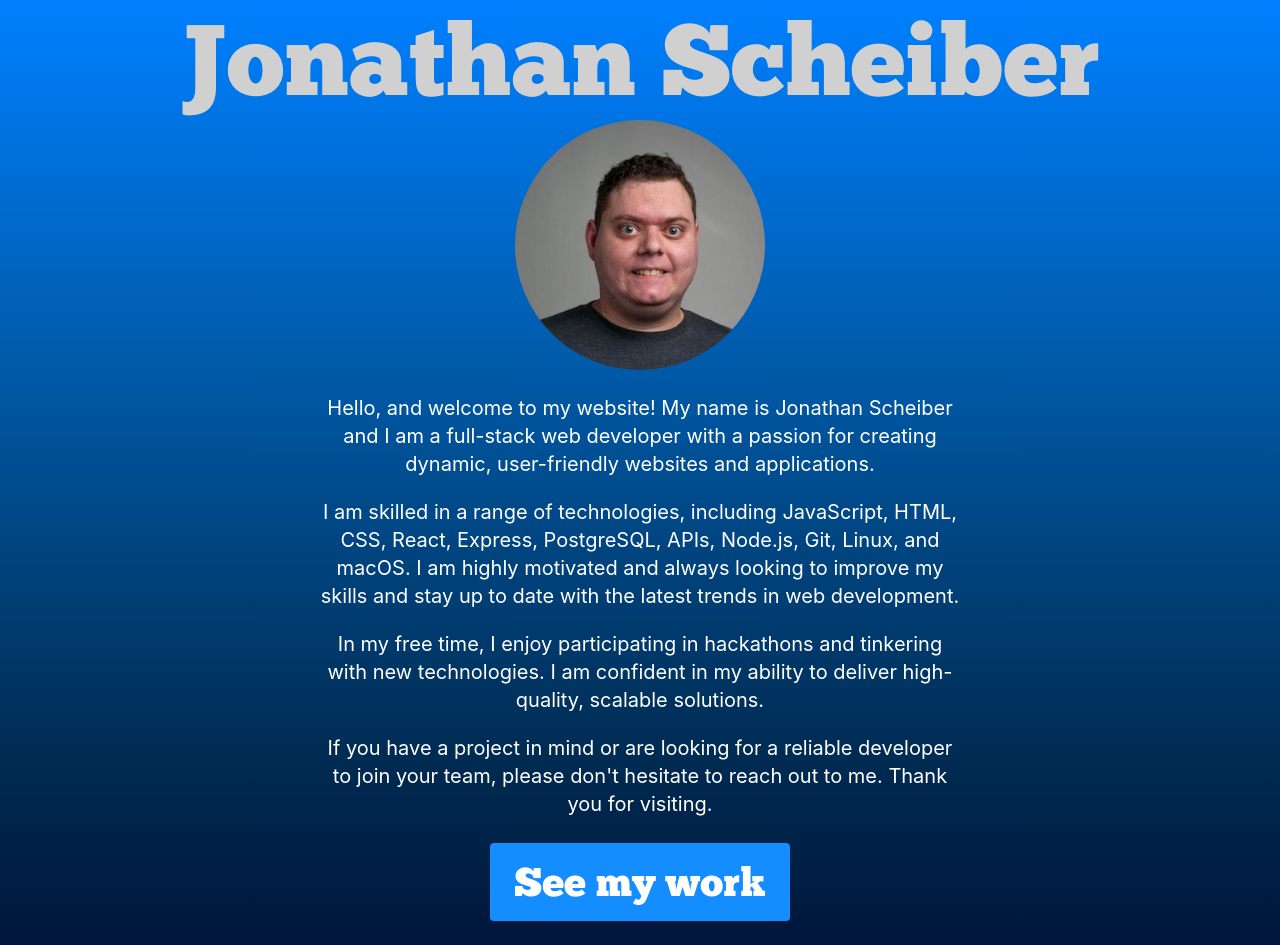
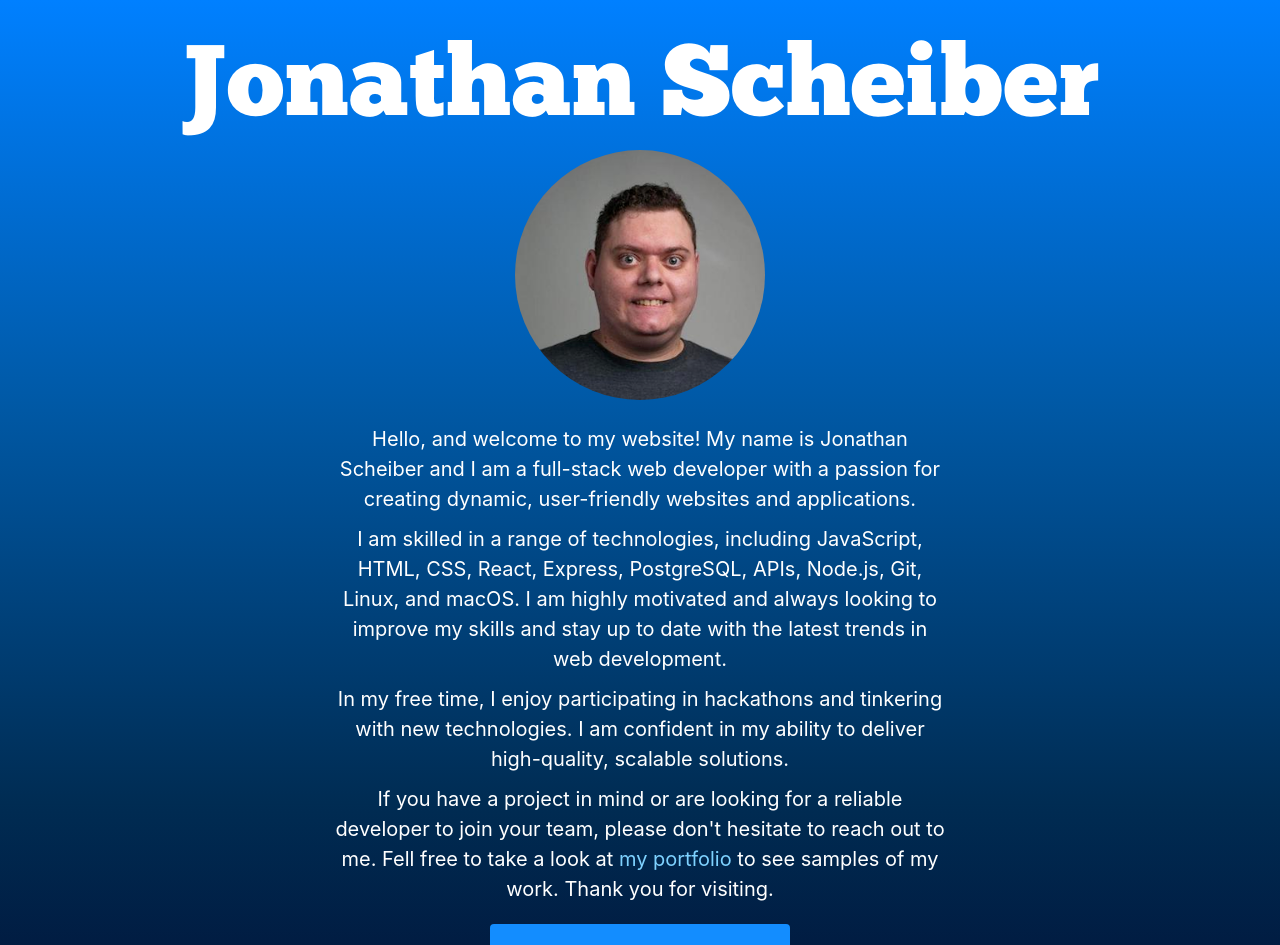
Before and after one commit to scheiber/scheiber.dev, a React (Create React App) app: page /about in a window 1280 px wide. Shown: the top 945 px of the page. Built offline with nearby package versions, Linux system fonts and the light colour scheme.

Commit message:
fix styling

```diff
--- a/src/App.css
+++ b/src/App.css
@@ -1,5 +1,10 @@
-.App {
+.app {
   text-align: center;
+  padding-top: 20px;
+  padding-bottom: 20px;
+  padding-left: 20px;
+  padding-right: 20px;
+  color: white;
 }
 
 .name {
@@ -22,7 +27,9 @@
 }
 
 p {
-  line-height: 1.4;
+  line-height: 1.5;
+  margin-block-start: 10px;
+  margin-block-end: 10px;
 }
 
 .title {
@@ -51,10 +58,6 @@ p {
   src: url(./fonts/Phosphate-Inline.otf) format("opentype");
 }
 
-/* body {
-  background-color: #010048;
-} */
-
 body {
   background: linear-gradient(
     0deg,
@@ -65,37 +68,28 @@ body {
   );
 }
 
-/* body {
-  background: linear-gradient(
-    -45deg,
-    rgba(2, 0, 36, 1),
-    rgba(1, 59, 110, 1),
-    rgba(0, 109, 204, 1),
-    rgb(216, 224, 232)
-  );
-  background-size: 400% 400%;
-  animation: gradient 30s ease infinite;
-  height: 100vh;
+/* Buttons */
+
+.big-blue-button {
+  background-color: #138dff;
+  font-family: "ChunkFive";
+  border: none;
+  color: white;
+  font-weight: bold;
+  padding: 15px 15px;
+  text-align: center;
+  text-decoration: none;
+  font-size: 40px;
+  margin: 10px;
+  width: 300px;
+  cursor: pointer;
+  border-radius: 4px;
+  font-weight: normal;
 }
 
-@keyframes gradient {
-  0% {
-    background-position: 0% 50%;
-  }
-  50% {
-    background-position: 100% 50%;
-  }
-  100% {
-    background-position: 0% 50%;
-  }
-} */
-
-.App-header {
-  min-height: 100vh;
-  display: flex;
-  flex-direction: column;
-  justify-content: center;
-  color: white;
+.big-blue-button:hover {
+  background-color: #e7e7e7;
+  color: black;
 }
 
 .link {
@@ -104,13 +98,17 @@ body {
   font-weight: normal;
   padding-bottom: 10px;
 }
-
 a {
   text-decoration: none;
   color: rgb(126, 210, 255);
 }
 
 a:hover {
+  color: white;
+  text-decoration: underline;
+}
+
+a .name {
   color: white;
 }
 
@@ -136,6 +134,10 @@ a:hover {
     margin-block-start: 20px;
     margin-block-end: 20px;
   }
+  p {
+    margin-block-start: 5px;
+    margin-block-end: 5px;
+  }
 }
 
 .icon {
--- a/src/App.js
+++ b/src/App.js
@@ -9,8 +9,7 @@ import Error from "./pages/Error";
 
 function App() {
   return (
-    <div className="App">
-      <header className="App-header">
+    <div className="app">
       <Routes>
         <Route path="/" element={<Home />} />
         <Route path="/about" element={<About />} />
@@ -22,7 +21,6 @@ function App() {
         <Route path="/motivator" element={<Motivator />} />
         <Route path="*" element={<Error />} />
       </Routes>
-      </header>
     </div>
   );
 }
--- a/src/pages/About.css
+++ b/src/pages/About.css
@@ -8,6 +8,7 @@
   border-radius: 100%;
   height: 250px;
   width: 250px;
+  padding: 10px;
 }
 
 .about-text {
--- a/src/pages/About.js
+++ b/src/pages/About.js
@@ -37,8 +37,9 @@ const About = () => (
       </p>
       <p>
         If you have a project in mind or are looking for a reliable developer to
-        join your team, please don't hesitate to reach out to me. Thank you for
-        visiting.
+        join your team, please don't hesitate to reach out to me. Fell free to
+        take a look at <a href="/portfolio">my portfolio</a> to see samples of
+        my work. Thank you for visiting.
       </p>
     </div>
     <section>
--- a/src/pages/Home.css
+++ b/src/pages/Home.css
@@ -1,26 +1,3 @@
-.big-blue-button {
-  background-color: #138dff;
-  font-family: "ChunkFive";
-  border: none;
-  color: white;
-  font-weight: bold;
-  padding: 15px 15px;
-  text-align: center;
-  text-decoration: none;
-  font-size: 40px;
-  margin: 5px;
-  width: 300px;
-  cursor: pointer;
-  border-radius: 4px;
-  font-weight: normal;
-  margin-bottom: 25px;
-}
-
-.big-blue-button:hover {
-  background-color: #e7e7e7;
-  color: black;
-}
-
 @media screen and (min-width: 768px) and (max-width: 1099px) {
   .big-blue-button {
     font-size: 30px;
--- a/src/pages/Home.js
+++ b/src/pages/Home.js
@@ -1,8 +1,7 @@
 import "./Home.css";
 
 const Home = () => (
-  <div className="App">
-    <header className="App-header">
+  <div>
     <h1 className="name">Jonathan Scheiber</h1>
     <h2 className="tagline">
       <p className="title">Pursuit Fellow</p>
@@ -28,11 +27,7 @@ const Home = () => (
         </a>
       </div>
       <article>
-          <a
-            href="https://github.com/Scheiber"
-            target="_blank"
-            rel="noreferrer"
-          >
+        <a href="https://github.com/Scheiber" target="_blank" rel="noreferrer">
           <img
             className="icon"
             alt="GitHub"
@@ -54,7 +49,6 @@ const Home = () => (
         </a>
       </article>
     </section>
-    </header>
   </div>
 );
 
--- a/src/pages/Portfolio.css
+++ b/src/pages/Portfolio.css
@@ -5,18 +5,6 @@
   margin: 2em 2em;
   justify-content: center;
   justify-items: center;
-}
-
-a .name {
-  color: white;
-}
-
-.name-link {
-  text-decoration: none;
-}
-
-a:hover .name {
-  color: rgb(208, 208, 208);
 }
 
 .project-button {
@@ -44,8 +32,8 @@ a:hover .name {
 
 .portfolio-description {
   font-size: 20px;
-  padding-left: 10%;
-  padding-right: 10%;
+  padding-left: 5%;
+  padding-right: 5%;
 }
 
 @media screen and (min-width: 768px) and (max-width: 1099px) {
@@ -56,6 +44,10 @@ a:hover .name {
     font-size: 25px;
     width: 200px;
   }
+  .portfolio-description {
+    padding-left: 10%;
+    padding-right: 10%;
+  }
 }
 
 @media (max-width: 767px) {
@@ -63,7 +55,7 @@ a:hover .name {
     grid-template-columns: repeat(1, 1fr);
   }
   .thumbnail {
-    width: 400px;
+    width: 350px;
   }
   .project-button {
     font-size: 20px;
--- a/src/pages/Portfolio.js
+++ b/src/pages/Portfolio.js
@@ -28,7 +28,7 @@ const Portfolio = () => (
         </a>
         <div>
           <p className="portfolio-description">
-            In December 2022, I collaberated with a team of two other developers
+            In December 2022, I collaborated with a team of two other developers
             in the role of design/UX lead to create and deploy{" "}
             <a
               alt="Link to Worth a Shot"
```
Lines whose indentation alone changed are shown as unchanged.
